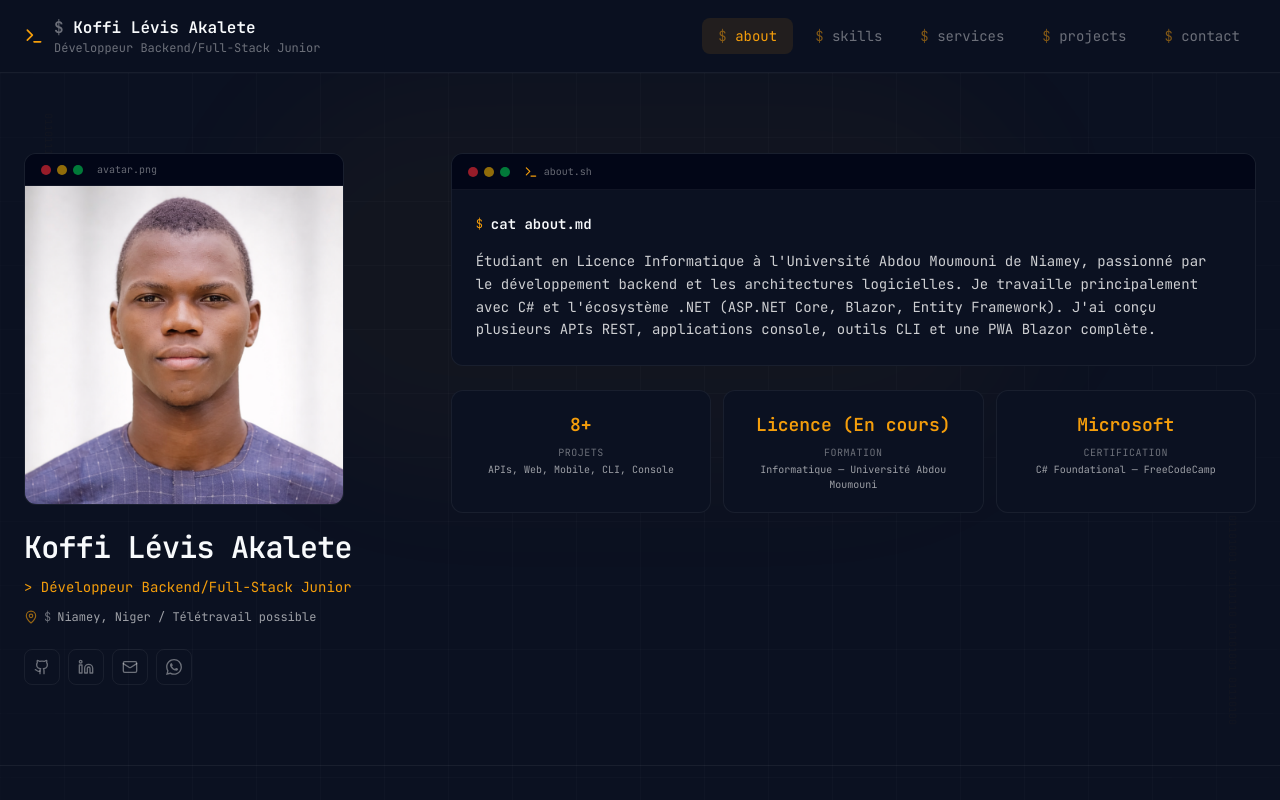
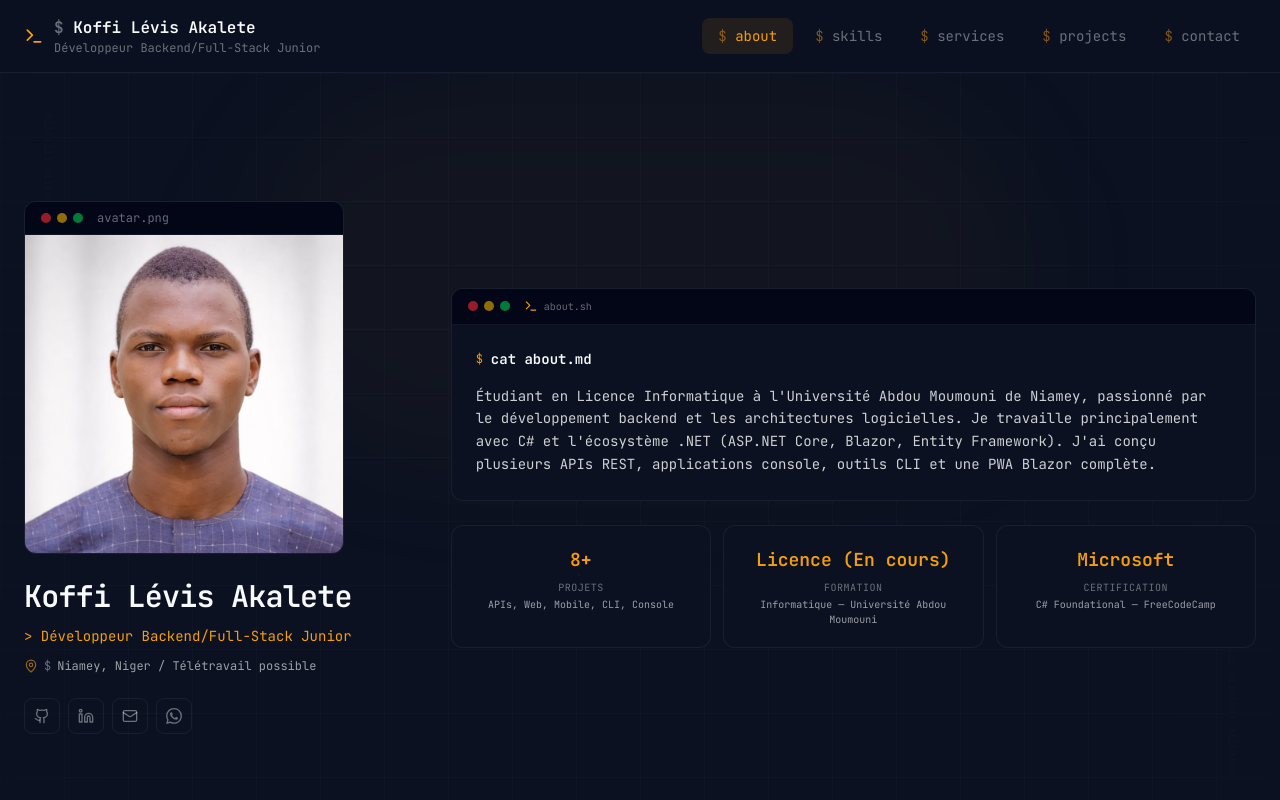
Before and after one commit to akaletekoffilevis/my-sweet-portfolio, a React (Vite) app: page / in a window 1280 px wide. Shown: the top 800 px of the page. Built offline with nearby package versions, Linux system fonts and the light colour scheme.

Commit message:
fix: move bio section down, center content vertically

```diff
--- a/src/components/BioSection.tsx
+++ b/src/components/BioSection.tsx
@@ -5,7 +5,7 @@ export default function BioSection() {
   const { profile } = usePortfolio();
 
   return (
-    <section className="py-20 px-6 border-b border-app-border-subtle relative overflow-hidden" id="bio-section">
+    <section className="pt-32 pb-20 px-6 border-b border-app-border-subtle relative overflow-hidden" id="bio-section">
       {/* Tech background pattern */}
       <div className="absolute inset-0 pointer-events-none select-none opacity-[0.025]">
         <div className="absolute top-10 left-10 text-[10px] font-mono text-app-accent leading-relaxed" style={{ writingMode: "vertical-rl" }}>01101111 01110000 01110100 01101001 01101111 01101110 01110011</div>
@@ -13,7 +13,7 @@ export default function BioSection() {
       </div>
 
       <div className="mx-auto max-w-7xl relative">
-        <div className="grid grid-cols-1 lg:grid-cols-12 gap-12 items-start">
+        <div className="grid grid-cols-1 lg:grid-cols-12 gap-12 items-center">
 
           <div className="lg:col-span-4 flex flex-col items-center lg:items-start space-y-6">
             <div className="w-full max-w-xs">
@@ -22,7 +22,7 @@ export default function BioSection() {
                   <span className="w-2.5 h-2.5 rounded-full bg-red-500/60" />
                   <span className="w-2.5 h-2.5 rounded-full bg-yellow-500/60" />
                   <span className="w-2.5 h-2.5 rounded-full bg-green-500/60" />
-                  <span className="text-[10px] font-mono text-app-text-muted ml-2">avatar.png</span>
+                  <span className="text-xs font-mono text-app-text-muted ml-2">avatar.png</span>
                 </div>
                 <img
                   src={profile.avatarUrl}
```
